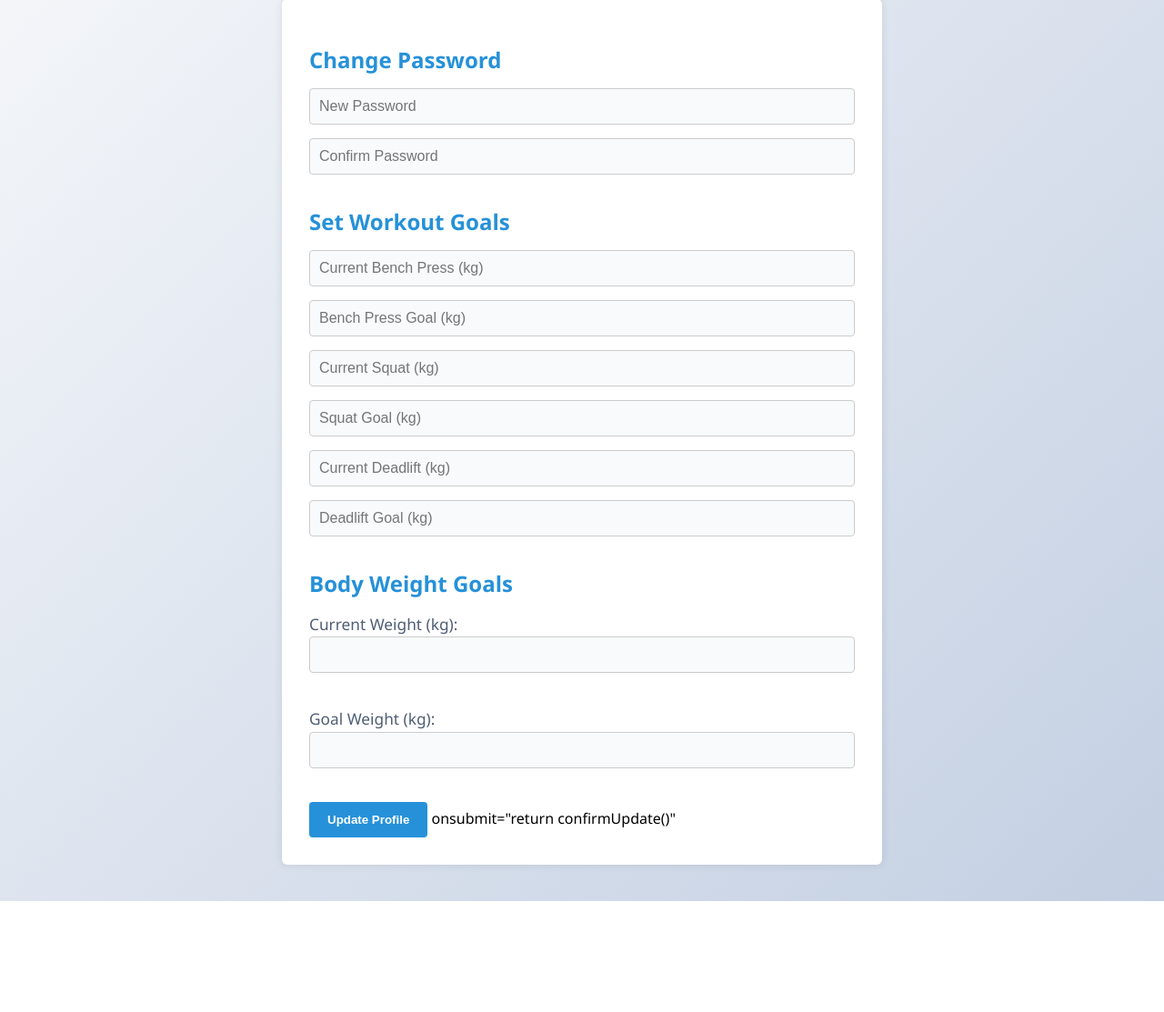
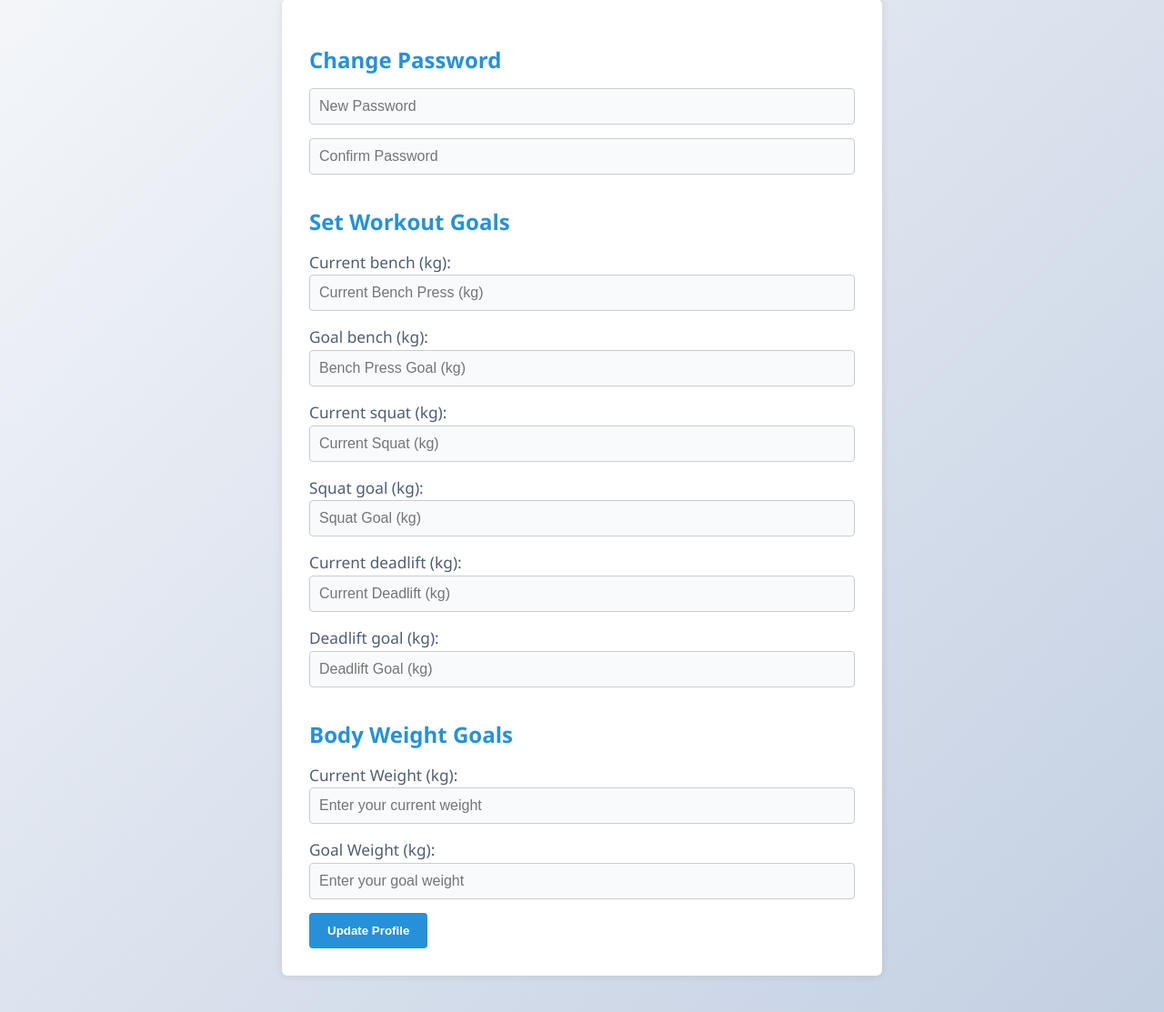
Before and after one commit to tobinschleifer1/91896, a Flask app: page /profile_settings in a window 1280 px wide. Shown: the part 83-1196 px from the top of the page at 91% size. Before the commit the page ends 1074 px from the top, so only its background shows below. Run offline with Flask 3, Linux system fonts and the light colour scheme; a user stored in the database is signed in.

Commit message:
Enhance profile settings and home page: add weight update tracking, improve input handling, and refine progress display for lifts

```diff
--- a/Templates/profile_settings.html
+++ b/Templates/profile_settings.html
@@ -76,22 +76,34 @@
         <h2>Set Workout Goals</h2>
 
         <!-- Bench -->
+        <label>Current bench (kg):</label>
         <input type="number" name="bench_current" value="{{ user.bench_current or '' }}" placeholder="Current Bench Press (kg)">
+        <label>Goal bench (kg):</label>
         <input type="number" name="bench_goal" value="{{ user.bench_goal or '' }}" placeholder="Bench Press Goal (kg)">
 
         <!-- Squat -->
+        <label>Current squat (kg):</label>
         <input type="number" name="squat_current" value="{{ user.squat_current or '' }}" placeholder="Current Squat (kg)">
+        <label>Squat goal (kg):</label>
         <input type="number" name="squat_goal" value="{{ user.squat_goal or '' }}" placeholder="Squat Goal (kg)">
 
         <!-- Deadlift -->
+        <label>Current deadlift (kg):</label>
         <input type="number" name="deadlift_current" value="{{ user.deadlift_current or '' }}" placeholder="Current Deadlift (kg)">
+        <label>Deadlift goal (kg):</label>
         <input type="number" name="deadlift_goal" value="{{ user.deadlift_goal or '' }}" placeholder="Deadlift Goal (kg)">
 
-        <h2>Body Weight Goals</h2>
-        <label>Current Weight (kg):</label>
-        <input type="number" name="current_weight" step="0.1" required><br><br>
-        <label>Goal Weight (kg):</label>
-        <input type="number" name="goal_weight" step="0.1" required><br><br>
+       <h2>Body Weight Goals</h2>
+
+<label>Current Weight (kg):</label>
+<input type="number" name="current_weight" step="0.1" value="{{ user.current_weight or '' }}" placeholder="Enter your current weight" required>
+
+<label>Goal Weight (kg):</label>
+<input type="number" name="goal_weight" step="0.1" value="{{ user.goal_weight or '' }}" placeholder="Enter your goal weight" required>
+
+{% if user.weight_updated %}
+  <p><em>Last updated: {{ user.weight_updated }}</em></p>
+{% endif %}
 
         <button type="submit">Update Profile</button>
 
@@ -104,27 +116,9 @@
                 </div>
             {% endif %}
         {% endwith %}
-        {% if user.bench_goal %}
-  <p><strong>Bench Press Progress:</strong> {{ user.bench_goal }} kg</p>
-  <div style="background: #ccc; height: 20px; border-radius: 5px; overflow: hidden;">
-      <div style="background: #4CAF50; width: 100%; height: 100%;"></div>
-  </div>
-{% endif %}
 
-{% if user.squat_goal %}
-  <p><strong>Squat Goal:</strong> {{ user.squat_goal }} kg</p>
-  <div style="background: #ccc; height: 20px; border-radius: 5px; overflow: hidden;">
-      <div style="background: #FF9800; width: 100%; height: 100%;"></div>
-  </div>
-{% endif %}
 
-{% if user.deadlift_goal %}
-  <p><strong>Deadlift Goal:</strong> {{ user.deadlift_goal }} kg</p>
-  <div style="background: #ccc; height: 20px; border-radius: 5px; overflow: hidden;">
-      <div style="background: #F44336; width: 100%; height: 100%;"></div>
-  </div>
-{% endif %}
-onsubmit="return confirmUpdate()"
+
 
     </form>
 
--- a/workout_tracker/app.py
+++ b/workout_tracker/app.py
@@ -159,59 +159,27 @@ def profile_settings():
     user = User.query.get(session['user_id'])
 
     if request.method == 'POST':
-        # Password update
-        new_password = request.form.get('new_password')
-        confirm_password = request.form.get('confirm_password')
-
-        if new_password and confirm_password:
-            if new_password == confirm_password:
-                if len(new_password) >= 6:
-                    user.password_hash = generate_password_hash(new_password)
-                else:
-                    flash("Password must be at least 6 characters.")
-            else:
-                flash("Passwords do not match.")
-
-        # Goal updates with safe parsing
-        def try_parse_float(field):  # Safe float parsing
-            try:
-                return float(request.form.get(field))
-            except (TypeError, ValueError):
-                return None
-
-        user.bench_goal = try_parse_float('bench_goal')
-        user.squat_goal = try_parse_float('squat_goal')
-        user.deadlift_goal = try_parse_float('deadlift_goal')
-        user.current_weight = try_parse_float('current_weight')
-        user.goal_weight = try_parse_float('goal_weight')
-        user.bench_current = try_parse_float('bench_current')
-        user.squat_current = try_parse_float('squat_current')
-        user.deadlift_current = try_parse_float('deadlift_current')
-
-
-        if user.current_weight and user.goal_weight:
+        try:
+            # Save weight fields
+            user.current_weight = float(request.form['current_weight'])
+            user.goal_weight = float(request.form['goal_weight'])
             user.weight_updated = datetime.now().strftime('%Y-%m-%d %H:%M')
 
-        db.session.commit()
-        flash("Profile updated successfully.")
-        return redirect(url_for('profile_settings'))
-    for field in ['current_weight', 'goal_weight', 'bench_goal', 'squat_goal', 'deadlift_goal',
-              'bench_current', 'squat_current', 'deadlift_current']:
-        val = request.form.get(field)
-        if val:
-            try:
-                parsed = float(val)
-                if parsed < 0 or parsed > 500:
-                    flash(f"{field.replace('_', ' ').title()} must be between 0–500.")
-                    return redirect(url_for('profile_settings'))
-                setattr(user, field, parsed)
-            except ValueError:
-                flash(f"{field.replace('_', ' ').title()} must be a number.")
-                return redirect(url_for('profile_settings'))
+            # Save lift goals (optional if they exist in form)
+            user.bench_current = float(request.form.get('bench_current', 0))
+            user.bench_goal = float(request.form.get('bench_goal', 0))
+            user.squat_current = float(request.form.get('squat_current', 0))
+            user.squat_goal = float(request.form.get('squat_goal', 0))
+            user.deadlift_current = float(request.form.get('deadlift_current', 0))
+            user.deadlift_goal = float(request.form.get('deadlift_goal', 0))
 
+            db.session.commit()
+            flash("Profile updated successfully!")
+        except Exception as e:
+            flash(f"Error updating profile: {e}")
+        return redirect(url_for('home'))
 
     return render_template('profile_settings.html', user=user)
-
 
 
 
--- a/workout_tracker/database_models.py
+++ b/workout_tracker/database_models.py
@@ -17,6 +17,7 @@ class User(db.Model):
     squat_current = db.Column(db.Integer)
     deadlift_current = db.Column(db.Integer)
     recovery_phrase = db.Column(db.Text)
+    weight_updated = db.Column(db.String)
 
 
 
```
Also changed, not shown: Templates/home_page.html (+14 -9 lines), Templates/profile_setup.html (deleted, +0 -14 lines), workout_tracker/a.db.
